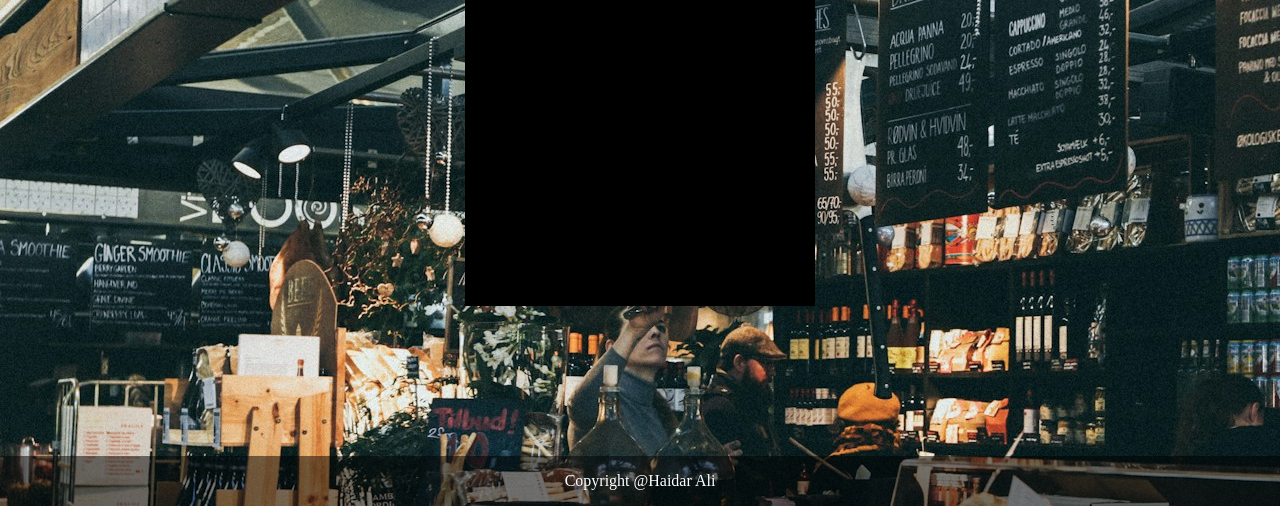
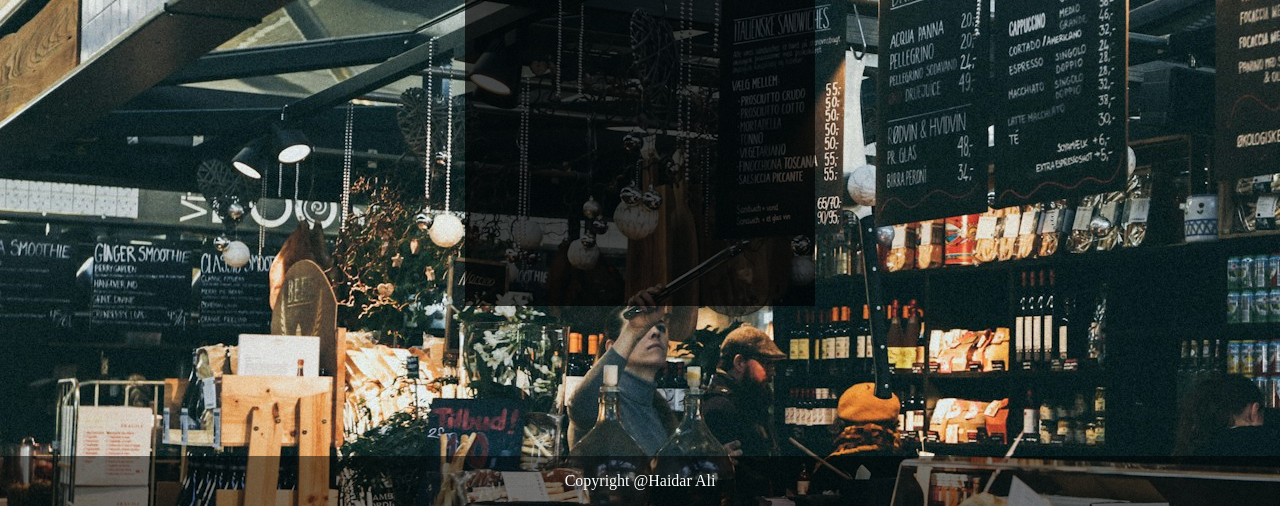
Before and after one commit to FC-HaidarAli/restaurant-page, a website built with webpack: page src/index.html in a window 1280 px wide. Shown: the part 294-800 px from the top of the page. Built offline with nearby package versions, Linux system fonts and the light colour scheme.

Commit message:
changed opacity values

```diff
--- a/src/main.css
+++ b/src/main.css
@@ -40,7 +40,7 @@ body {
 }
 
 .center {
-    background-color: black;
+    background-color: rgba(0,0,0,0.7);
     width: 350px;
     height: 400px;
 }
```
